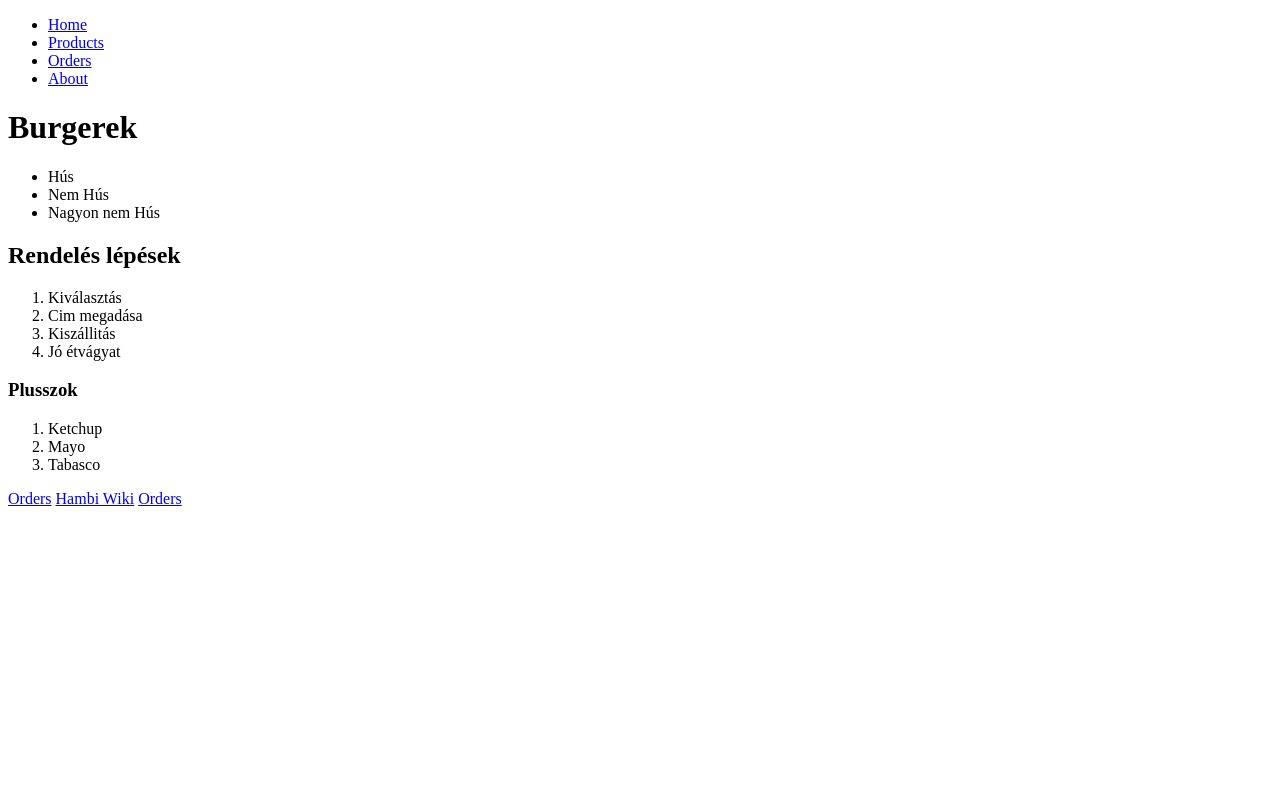
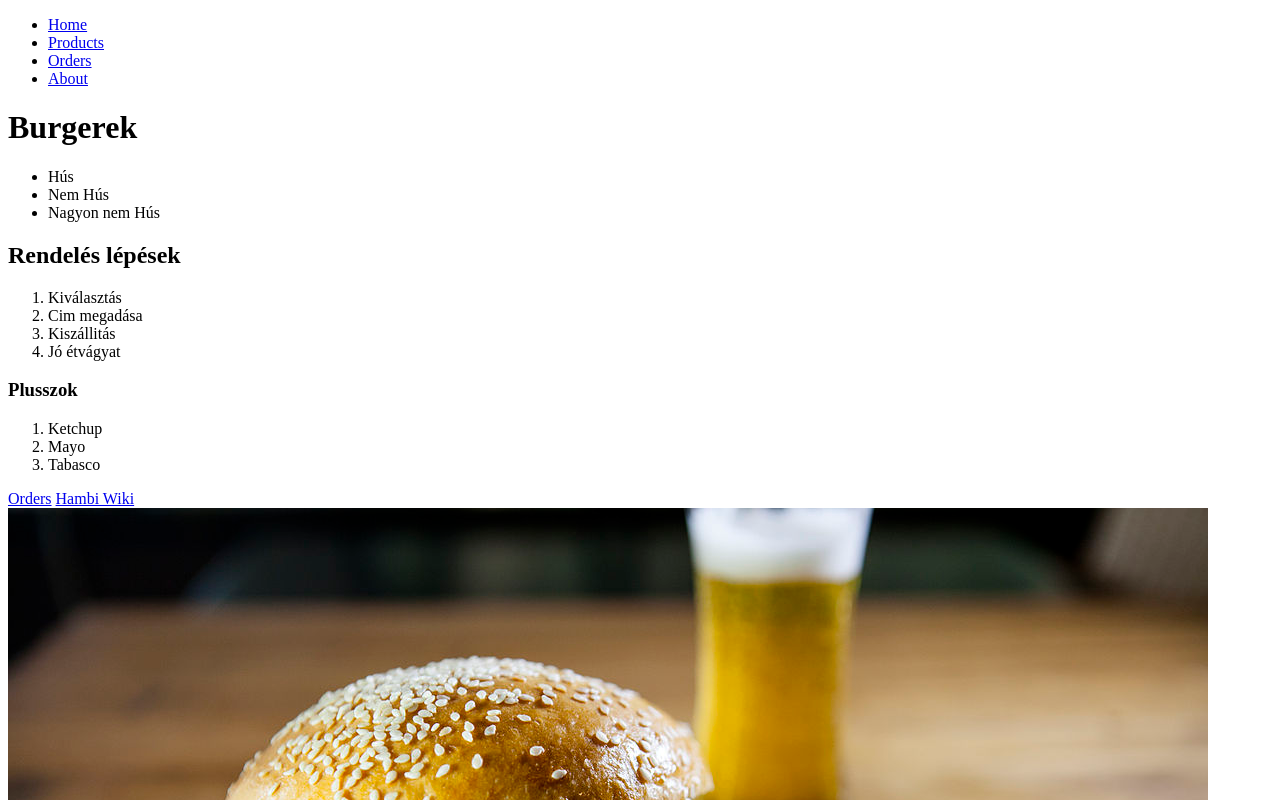
Before and after one commit to Balinhoru/Balinhoru.github.io, a plain HTML site: page index.html in a window 1280 px wide. Shown: the top 800 px of the page. Drawn offline with Linux system fonts and the light colour scheme.

Commit message:
still need something

```diff
--- a/index.html
+++ b/index.html
@@ -36,7 +36,7 @@
     </ol>
     <a href="Pages/Orders.html">Orders</a>
     <a target="balnk" href="https://en.wikipedia.org/wiki/Hamburger">Hambi Wiki</a>
-    <a href="/page/Orders.html">Orders</a>
+    <a href="/page/Orders.html"><img src="\Img\RedDot_Burger.jpg" alt="Hambii"></a>
 </body>
 
 </html>
```
